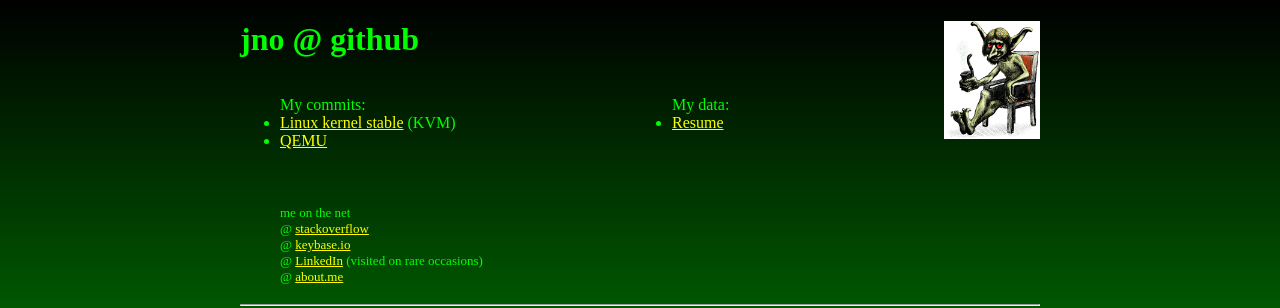
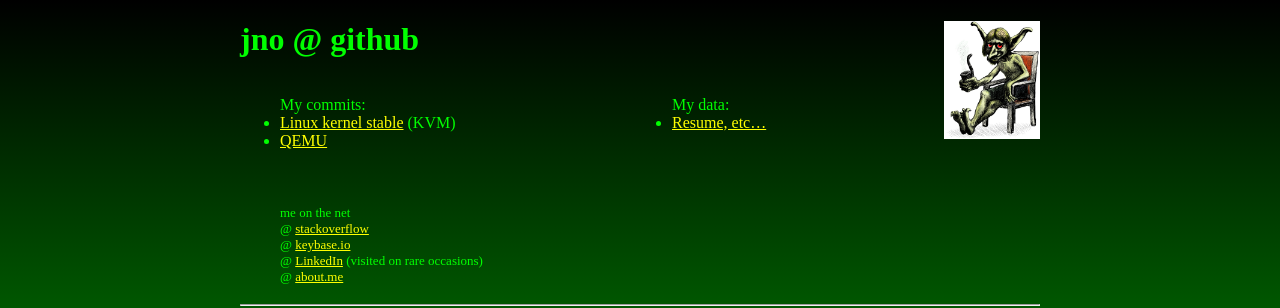
Before and after one commit to jn0/jn0.github.io, a Jekyll site: the page index.html, which Jekyll copies as it is, in a window 1280 px wide. Shown: the top 308 px of the page. Built offline with Jekyll 4.4.1, drawn with Linux system fonts in a browser that asks for light colours.

Commit message:
fix href

```diff
--- a/index.html
+++ b/index.html
@@ -19,7 +19,7 @@
 <div class="tab">
 <ul>
 <li class="lh">My data:</li>
-<li><a href="/pvt/cv/">Resume</a></li>
+<li><a href="/pvt/">Resume, etc…</a></li>
 </ul>
 </div>
 <div class="tab">
```
